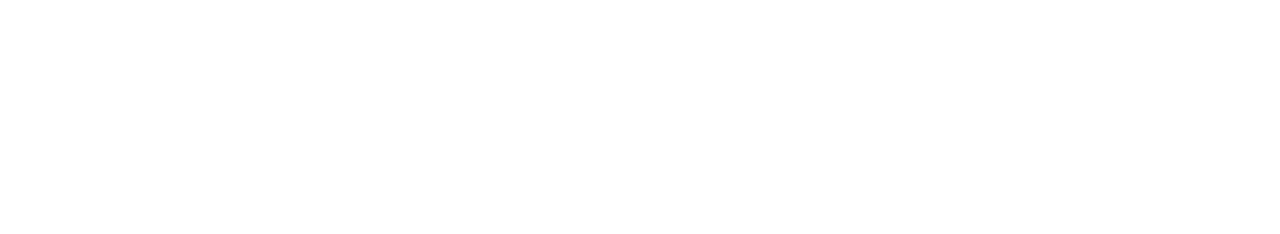
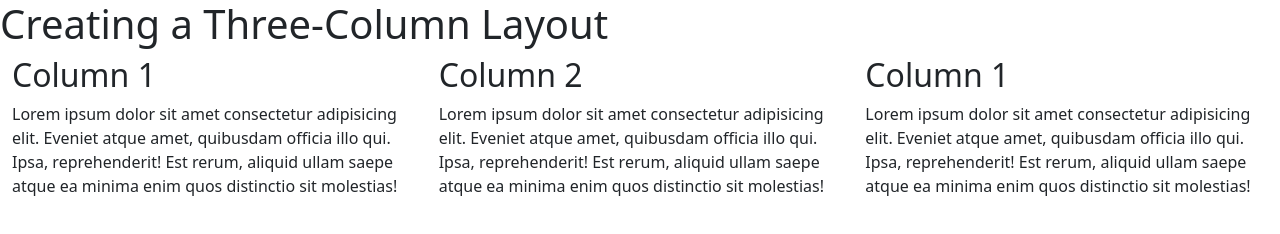
Before and after one commit to GrantEMcMillan/Bootstrap-Day-1-Problems, a plain HTML site: page Bootstrap Day 1 Problem 1/index.html in a window 1280 px wide. Drawn offline with Linux system fonts and the light colour scheme.

Commit message:
Complete Practice Problem 1

```diff
--- a/Bootstrap Day 1 Problem 1/index.html
+++ b/Bootstrap Day 1 Problem 1/index.html
@@ -5,7 +5,45 @@
     <meta name="viewport" content="width=device-width, initial-scale=1.0" />
     <link rel="stylesheet" href="./css/style.css" />
     <link rel="stylesheet" href="./css/bootstrap.min.css" />
-    <title>Three Column Layout</title>
+    <title>Create a Three Column Layout</title>
   </head>
-  <body></body>
+  <header>
+    <h1>Creating a Three-Column Layout</h1>
+  </header>
+  <body>
+    <div class="container-fluid">
+      <div class="row">
+        <!-- Column 1 -->
+        <div class="col-sm">
+          <h2>Column 1</h2>
+          <p>
+            Lorem ipsum dolor sit amet consectetur adipisicing elit. Eveniet
+            atque amet, quibusdam officia illo qui. Ipsa, reprehenderit! Est
+            rerum, aliquid ullam saepe atque ea minima enim quos distinctio sit
+            molestias!
+          </p>
+        </div>
+        <!-- Column 2 -->
+        <div class="col-sm">
+          <h2>Column 2</h2>
+          <p>
+            Lorem ipsum dolor sit amet consectetur adipisicing elit. Eveniet
+            atque amet, quibusdam officia illo qui. Ipsa, reprehenderit! Est
+            rerum, aliquid ullam saepe atque ea minima enim quos distinctio sit
+            molestias!
+          </p>
+        </div>
+        <!-- Column 3 -->
+        <div class="col-sm">
+          <h2>Column 1</h2>
+          <p>
+            Lorem ipsum dolor sit amet consectetur adipisicing elit. Eveniet
+            atque amet, quibusdam officia illo qui. Ipsa, reprehenderit! Est
+            rerum, aliquid ullam saepe atque ea minima enim quos distinctio sit
+            molestias!
+          </p>
+        </div>
+      </div>
+    </div>
+  </body>
 </html>
```
